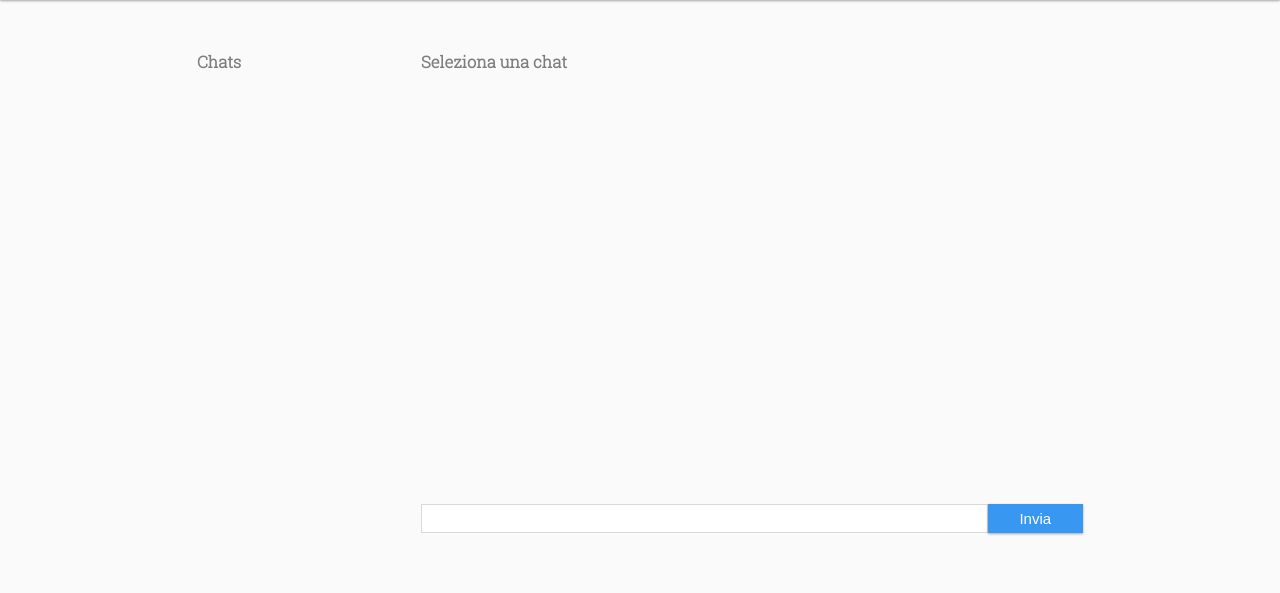
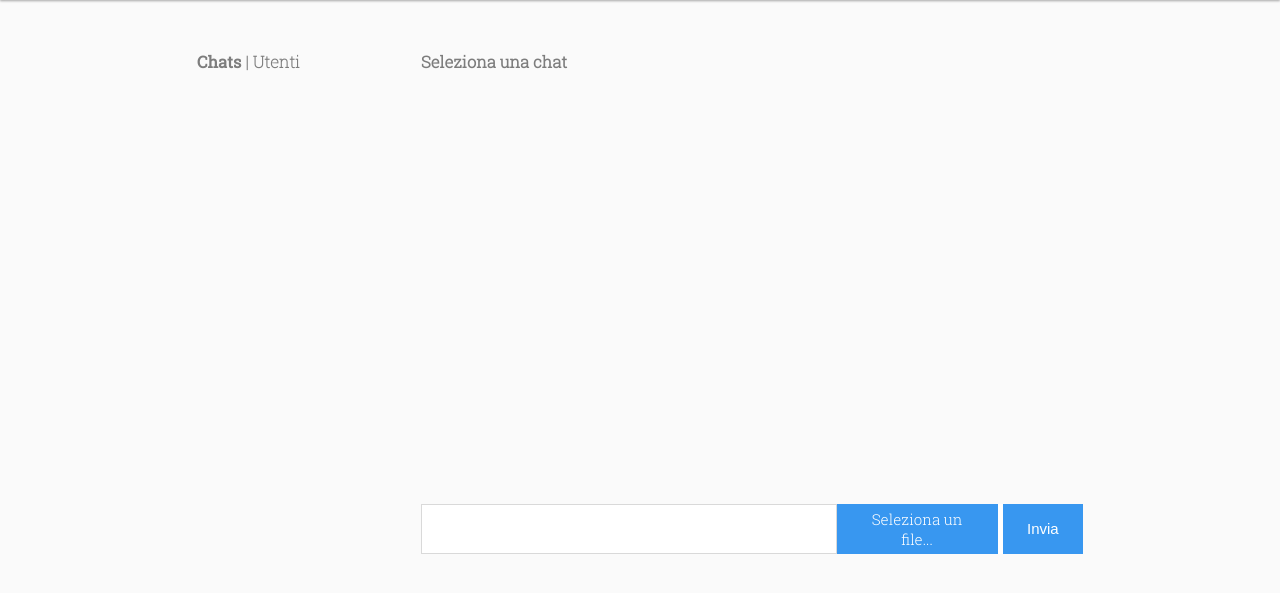
Before and after one commit to federicorossifr/MyPixels, a PHP site: page /messages.php in a window 1280 px wide. Shown: the part 77-670 px from the top of the page. Run offline with PHP 8.4, Linux system fonts and the light colour scheme; the visitor is signed in with stand-in values (Sample User, id 1); data that the repository does not hold is empty.

Commit message:
Ended messages interface

```diff
--- a/css/form.css
+++ b/css/form.css
@@ -7,12 +7,23 @@ form {
   text-align:center;
 }
 
-input[type="text"],input[type="password"] {
+input[type="text"],input[type="password"],input[type="file"] {
   border: 1px solid rgba(0,0,0,0.15);
   padding:5px;
   font-size:15px;
   color:rgba(0,0,0,0.50);
 }
+
+input[type="file"] {
+  width:0;
+  height: 0;
+  position: absolute;
+  top:100%;
+  left:100%;
+  opacity: 0;
+}
+
+
 
 input[type="text"]:focus,input[type="password"]:focus {
   border:1px solid rgba(0,0,0,0.30);
@@ -35,7 +46,7 @@ input.valid {
 
 }
 
-a.submitButton,input[type=submit].submitButton {
+a.submitButton,input[type=submit].submitButton,div.inputfile {
   border:none;
   padding:5px 20px;
   color:white;
@@ -44,7 +55,14 @@ a.submitButton,input[type=submit].submitButton {
   cursor: pointer;
   text-decoration:none;
   transition: all 0.3s cubic-bezier(.25,.8,.25,1);
-  box-shadow: 0 1px 3px rgba(0,0,0,0.12), 0 1px 2px rgba(0,0,0,0.24);
+}
+
+div.inputfile {
+  box-shadow: none;
+  flex:3;
+  overflow: hidden;
+  word-break: keep-all;
+  text-align: center;
 }
 
 
@@ -89,8 +107,11 @@ input.wide {
 
 .fixed-form > input[type="text"] {
   flex:10;
+
 }
 
 .fixed-form > input[type="submit"] {
   flex:1;
+  border-left:5px solid white;
+  box-sizing: border-box;
 }
--- a/css/messages.css
+++ b/css/messages.css
@@ -7,6 +7,10 @@
 	height:400px;
 	overflow-y: auto;
 	padding:5px;
+}
+
+.user-list {
+	display: none;
 }
 
 .chat-list > li > a,.message-list > li {
@@ -32,6 +36,7 @@
 .message-list > li.to {
 	float:right;
 	text-align: justified;
+	background-color:rgba(0,0,0,0.05);
 }
 
 .message-list > li.from {
@@ -41,7 +46,14 @@
 
 .message-pic {
 	width:100%;
-	padding-top:5px;
+  display: block;
+	width:200px;
+	margin-top:20px;
+	padding:5px;
+	background-color:rgba(0,0,0,0.50);
+  box-shadow: 0 1px 3px rgba(0,0,0,0.12), 0 1px 2px rgba(0,0,0,0.24);
+	box-sizing: border-box;
+
 }
 
 #chat {
@@ -49,6 +61,16 @@
 	height:auto;
 }
 
+.chat-link {
+	text-decoration: none;
+	color:inherit;
+	font-family: rt;
+}
+
+.chat-link.active {
+  font-family: rr;
+}
+
 #chat .fixed-form {
 	top:calc(100% + 5px);
 }
--- a/css/style.css
+++ b/css/style.css
@@ -54,5 +54,9 @@ div.user-details > h2 > small {
 
 .splash {
 	    box-shadow: 0 1px 3px rgba(0,0,0,0.12), 0 1px 2px rgba(0,0,0,0.24);
+}
 
+hr {
+	color:white;
+	border:1px solid rgba(0,0,0,0.10);
 }
--- a/js/ajax.js
+++ b/js/ajax.js
@@ -24,6 +24,7 @@ function post(formElement,callback) {
 
   var data = new FormData();
   var elements = formElement.querySelectorAll("input, select, textarea");
+  console.log(elements);
   for (var i = 0; i < elements.length; i++) {
     var element = elements[i];
 
--- a/js/forms.js
+++ b/js/forms.js
@@ -36,3 +36,14 @@ function checkForm(form) {
 		}
 	}
 }
+
+
+function setFileTrigger(container,fileInput) {
+	container.onclick = function() {
+		fileInput.click();
+	}
+
+	fileInput.onchange = function(event) {
+		container.textContent = event.target.value;
+	}
+}
--- a/messages.php
+++ b/messages.php
@@ -11,9 +11,10 @@
 	<?php include "./layout/topBar.php"; ?>
 	<main class="flex-parent">
 		<div class="flex flex-4" id="chats">
-			<h3>Chats</h3>
+			<h3><a class="chat-link active" id="chat-toggle" href="#">Chats</a> <span class="thin">|</span> <a id="user-toggle" class="chat-link" href="#">Utenti</a></h3>
 			<ul class="chat-list" id="chat-list">
 			</ul>
+      <ul class="chat-list user-list" id="user-list"></ul>
 		</div>
 
 		<div class="flex flex-1" id="chat">
@@ -21,8 +22,13 @@
 			<ul class="message-list" id="message-list">
 
 			</ul>
-			<form id="chat-form" class="fixed-form" action="" method="POST">
-				<input type="text" name="message">
+			<form id="chat-form" class="fixed-form" enctype="multipart/form-data" action="./php/userRouter.php?route=sendMessage" method="POST">
+				<input type="text" required name="message">
+				<div id="pic-file" class="inputfile">
+					Seleziona un file...
+        </div>
+				<input type="file" name="attachment">
+        <input type="hidden" required number name="dest">
 				<input class="submitButton" type="submit" value="Invia">
 			</form>
 		</div>
@@ -45,16 +51,12 @@
   			chatAs[i].href = "#";
   			chatLis[i].appendChild(chatAs[i]);
   			container.appendChild(chatLis[i]);
-
   			showChatAction(chatAs[i],chats[i],chatContainer);
   		}
   	}
 
-  	function showChatAction(anchor,chat,chatContainer) {
-  		anchor.onclick = function(){
+    function displayMessages(result,chatContainer) {
       empty(chatContainer);
-  			document.querySelector(".chat-name").textContent = chat.username;
-  			get("./php/userRouter.php?route=getMessages&buddy="+chat.userId,function(result) {
       var resultObj = JSON.parse(result);
       var messages = resultObj.data;
       var messagesLis = [];
@@ -70,19 +72,68 @@
         if(messages[i].path) {
           messagesPics[i] = document.createElement("img");
           messagesPics[i].src = messages[i].path;
-  						messagesPics[i].className = "flexible-img";
+          messagesPics[i].className = "message-pic";
+          messagesLis[i].appendChild(document.createElement("hr"));
           messagesLis[i].appendChild(messagesPics[i]);
         }
 
       }
+    }
+
+  	function showChatAction(anchor,chat,chatContainer) {
+  		anchor.onclick = function(){
+        console.log(chat);
+  			document.querySelector(".chat-name").textContent = chat.username;
+        document.getElementById("chat-form").dest.value = chat.userId;
+  			get("./php/userRouter.php?route=getMessages&buddy="+chat.userId,function(result) {
+          displayMessages(result,chatContainer);
+          chatContainer.scrollTop = chatContainer.scrollHeight;
   			});
   		}
   	}
 
-  	get("./php/userRouter.php?route=getChats",function(result) {
+  	setFileTrigger(document.getElementById("pic-file"),document.getElementById("chat-form").attachment);
+    checkForm(document.getElementById("chat-form"));
+
+    setAjax(document.getElementById("chat-form"),function(result) {
+      var buddy = document.getElementById("chat-form").dest.value;
+      get("./php/userRouter.php?route=getMessages&buddy="+buddy,function(result) {
+          displayMessages(result,document.getElementById("message-list"));
+          document.getElementById("message-list").scrollTop = document.getElementById("message-list").scrollHeight;
+      });
+    })
+
+    function chatsLoaded(result,container) {
       var resultObj = JSON.parse(result);
       var chats = resultObj.data;
-  		displayChats(chats,document.getElementById("chat-list"),document.getElementById("message-list"));
+      displayChats(chats,container,document.getElementById("message-list"));
+    }
+
+  	get("./php/userRouter.php?route=getChats",function(result) {
+  		chatsLoaded(result,document.getElementById("chat-list"));
   	})
+
+  document.getElementById("chat-toggle").onclick = function() {
+    document.getElementById("chat-list").style.display = "block";
+    document.getElementById("user-list").style.display = "none";
+    document.getElementById("chat-toggle").style.fontFamily = "rr";
+    document.getElementById("user-toggle").style.fontFamily = "rt";
+    get("./php/userRouter.php?route=getChats",function(result) {
+      chatsLoaded(result,document.getElementById("chat-list"));
+    })
+  }
+
+  document.getElementById("user-toggle").onclick = function() {
+    document.getElementById("chat-list").style.display = "none";
+    document.getElementById("user-list").style.display = "block";
+    document.getElementById("chat-toggle").style.fontFamily = "rt";
+    document.getElementById("user-toggle").style.fontFamily = "rr";
+    get("./php/userRouter.php?route=getFollowed",function(result) {
+      chatsLoaded(result,document.getElementById("user-list"));
+    })
+  }
+
+
+
 </script>
 </html>
--- a/php/userController.php
+++ b/php/userController.php
@@ -118,9 +118,9 @@
   	$query = "";
 
   	if($followType == 1) //userId as follower
-  		$query = "SELECT * FROM followship INNER JOIN users ON id = followed WHERE follower = $userId";
-  	else
-  		$query = "SELECT * FROM followship INNER JOIN users ON id = follower WHERE followed = $userId";
+  		$query = "SELECT id as userId,username FROM followship INNER JOIN users ON id = followed WHERE follower = $userId";
+  	else if($followType == 0)
+  		$query = "SELECT id as userId,username FROM followship INNER JOIN users ON id = follower WHERE followed = $userId";
 
   	$data->query($query);
 
```
Also changed, not shown: php/userRouter.php (line endings or trailing spaces), pics/2c52ade02ff007568bfaafe4681b3df25870d05d.jpeg (added), pics/7b5306a1f58ea1d60cbef8e591d44387fedb17b6.jpeg (added), pics/bef38ea176367663686eef0287d0c92f9cf81bc7.jpeg (added). Lines whose indentation alone changed are shown as unchanged.
